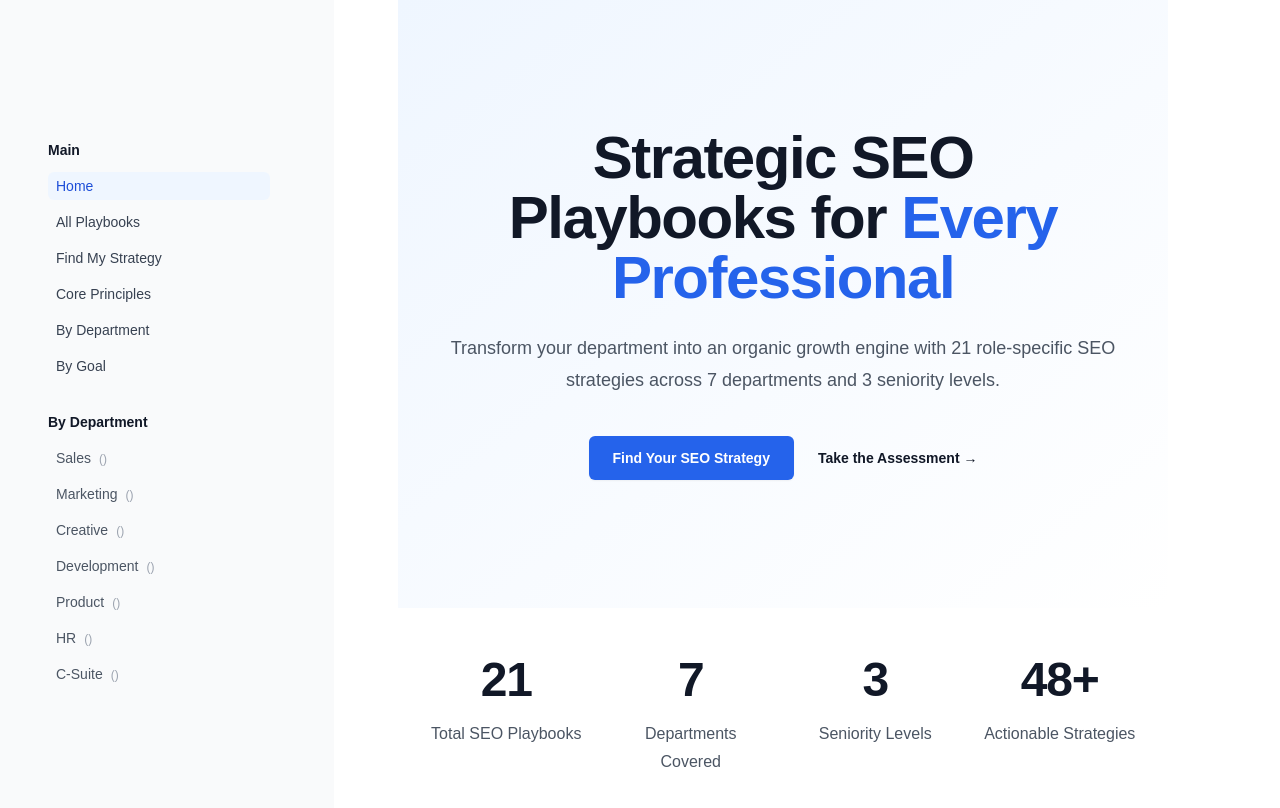
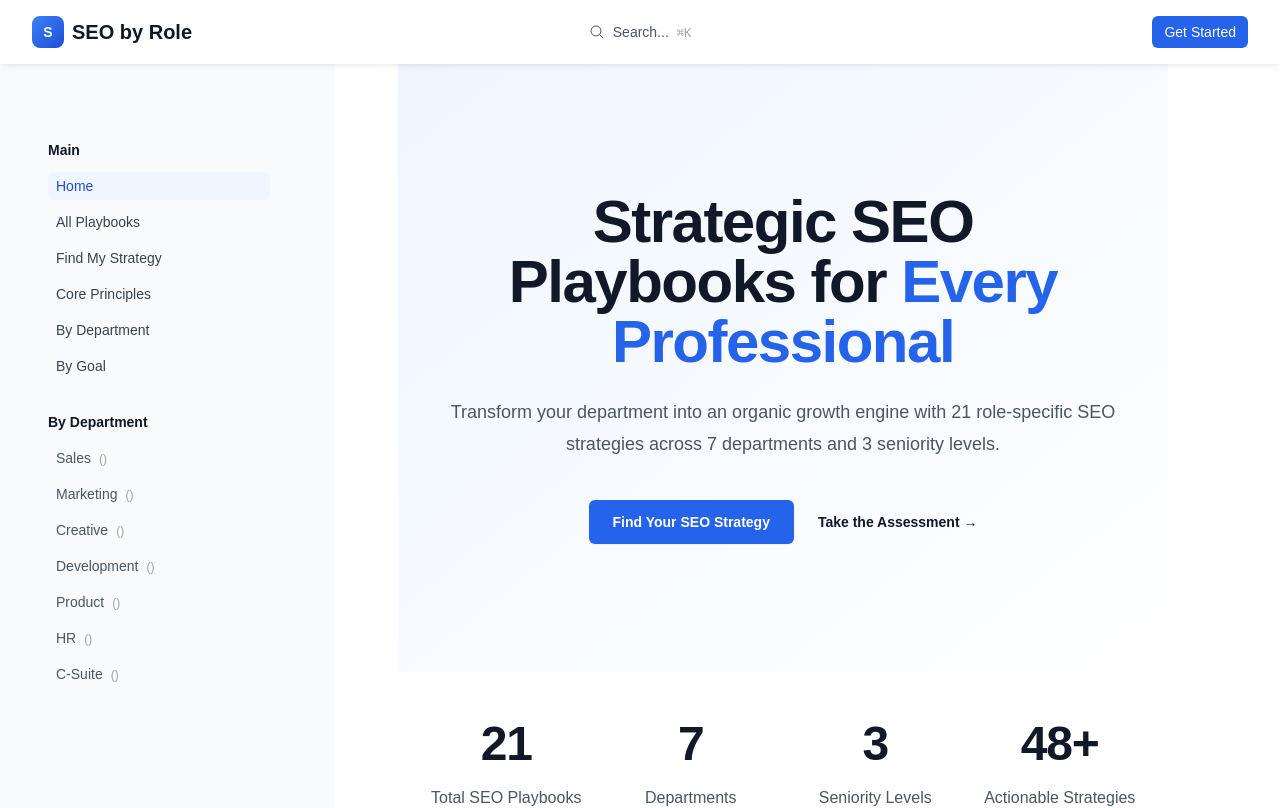
Before and after one commit to b2bvic/seobyrole, a Next.js app: page / in a window 1280 px wide. Shown: the top 808 px of the page. Built offline with nearby package versions, Linux system fonts and the light colour scheme; a web font is replaced by a local one.

Commit message:
FIX: Regenerate package-lock.json and restore Layout component

```diff
--- a/src/components/layout/Layout.jsx
+++ b/src/components/layout/Layout.jsx
@@ -12,6 +12,7 @@ import {
 } from '@heroicons/react/24/outline'
 
 import SEOHead from '../seo/SEOHead'
+import SearchModal from '../ui/SearchModal'
 import ClientOnly from '../ClientOnly'
 import { getNavigationStructure } from '../../lib/playbooks'
 
@@ -181,12 +182,12 @@ function Header() {
       )}
 
       {/* Search Modal */}
-      {/* <ClientOnly>
+      <ClientOnly>
         <SearchModal
           isOpen={searchModalOpen}
           onClose={() => setSearchModalOpen(false)}
         />
-      </ClientOnly> */}
+      </ClientOnly>
     </>
   )
 }
@@ -278,7 +279,7 @@ export default function Layout({
     <>
       <SEOHead {...seoProps} />
       <div className="flex w-full flex-col bg-white dark:bg-gray-900">
-        {/* <Header /> */}
+        <Header />
 
         <div className={`relative mx-auto flex w-full ${maxWidth} flex-auto justify-center sm:px-2 lg:px-8 xl:px-12`}>
           {showSidebar && <Sidebar />}
```
Also changed, not shown: 1 other file (tests, documents, lock files or other folders).
